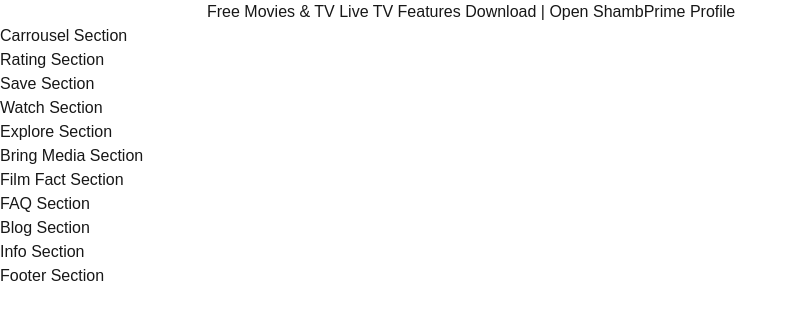
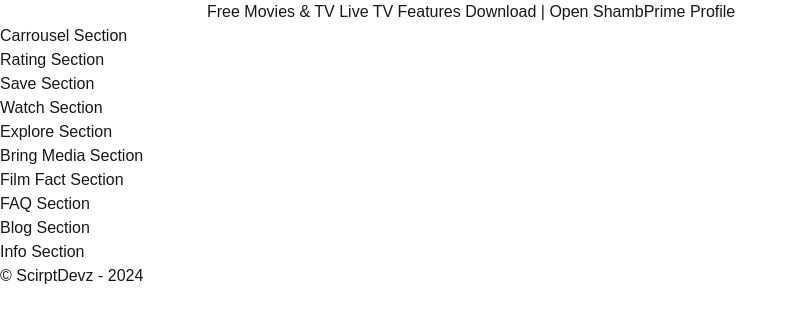
Before and after one commit to ScriptDevz/ShambPrime, a Next.js app: page / in a window 1280 px wide. Shown: the top 322 px of the page, without its empty margins (0-798 px from the left). Built offline with nearby package versions, Linux system fonts and the light colour scheme.

Commit message:
Added copyright so that we're now legit af

```diff
--- a/components/Footer.tsx
+++ b/components/Footer.tsx
@@ -1,5 +1,5 @@
 "use client";
 
 export default function Footer() {
-    return <div>Footer Section</div>;
+    return <div>© ScirptDevz - 2024</div>;
 }
```
